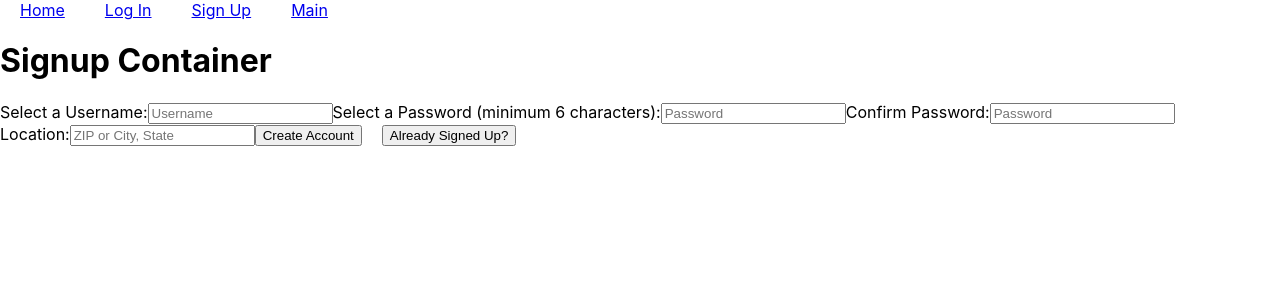
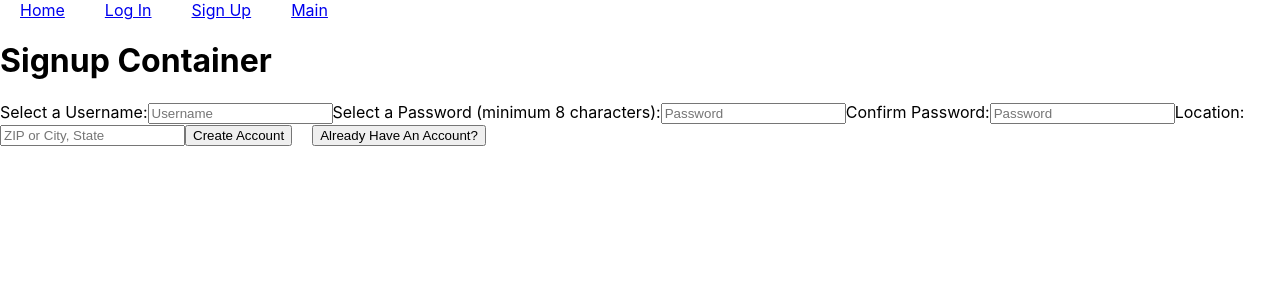
Before and after one commit to kargo-k/capsule-curate-client, a React (Create React App) app: page /signup in a window 1280 px wide. Shown: the top 300 px of the page. Built offline with nearby package versions, Linux system fonts and the light colour scheme; a web font is replaced by a local one.

Commit message:
added password min variable

```diff
--- a/src/components/SignupForm.js
+++ b/src/components/SignupForm.js
@@ -2,6 +2,8 @@ import React from 'react';
 import { Link } from 'react-router-dom';
 
 export default class SignupForm extends React.Component {
+
+  passwordMin = 8
 
   state = {
     username: "",
@@ -31,10 +33,10 @@ export default class SignupForm extends React.Component {
   }
 
   checkPW = () => {
-    if (this.state.password === "") {
+    if (this.state.password === "" || this.state.confirmPassword === "") {
       this.setState({ validPassword: null })
-    } else if (this.state.password.length < 6) {
-      this.setState({ validPassword: 'Pick a longer password' })
+    } else if (this.state.password.length < this.passwordMin || this.state.confirmPassword < this.passwordMin) {
+      this.setState({ validPassword: 'Please pick a longer password' })
     } else if (this.state.password !== this.state.confirmPassword) {
       this.setState({ validPassword: 'Passwords do not match' })
     } else if (this.state.password === this.state.confirmPassword) {
@@ -56,7 +58,7 @@ export default class SignupForm extends React.Component {
           />
         </label>
 
-        <label>Select a Password (minimum 6 characters):
+        <label>Select a Password (minimum {this.passwordMin} characters):
           <input
             name="password"
             type="password"
@@ -75,9 +77,9 @@ export default class SignupForm extends React.Component {
             onChange={this.matchPassword}
           />
 
-          <div>
+          <span>
             {this.state.validPassword ? this.state.validPassword : null}
-          </div>
+          </span>
         </label>
 
         <label>Location:
@@ -96,7 +98,7 @@ export default class SignupForm extends React.Component {
           value="Create Account"
         />
 
-        <Link to='/login'><input type="button" value="Already Signed Up?" /></Link>
+        <Link to='/login'><input type="button" value="Already Have An Account?" /></Link>
 
       </form>
     )
```
